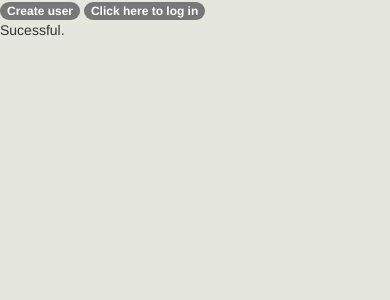
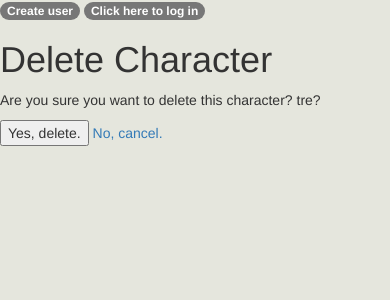
Before and after one commit to taiChantarungsee/roleplaying_manager, a Django app: a page that uses blog/templates/blog/character_delete.html in a window 390 px wide. Shown: the top 300 px of the page. Run offline with Django 3.2, Linux system fonts and the light colour scheme; data comes from the database, SQL or seed files in the repository; some libraries are stand-ins or nearby versions.

Commit message:
Fixed delete functionality. Phew.

```diff
--- a/blog/templates/blog/character_delete.html
+++ b/blog/templates/blog/character_delete.html
@@ -1,6 +1,21 @@
 {% extends "blog/character_base.html" %}
 {% block content %}
 
-Sucessful.
+<h1>Delete Character</h1>
+
+<p>Are you sure you want to delete this character? {{ characterbase }}?</p>
+
+<!-- Note that its the name of the object by default. It worked in the other app
+because the model name and the context variable name was the same! Also when trouble
+shooting isolate the problem and then carefully test it. Generate hypotheses and then
+test those as well. Why didn't this work? Because the name was wrong. What possible
+names could there be then?
+ -->
+
+<form action="{% url 'character_delete' pk=characterbase.pk %}" method="POST">
+  {% csrf_token %}
+  <input type="submit" value="Yes, delete." />
+  <a href="{% url "char_builder" %}">No, cancel.</a>
+</form>
 
 {% endblock %}
--- a/blog/views.py
+++ b/blog/views.py
@@ -118,12 +118,11 @@ def character_detail(request, pk):
 #Character related class based views
 class DeleteCharacter(DeleteView):
     model = CharacterBase
-    print("Class sucessful")
     template_name = 'blog/character_delete.html'
     success_url = reverse_lazy('char_builder')
 
     def get_sucess_url(self):
-        return reverse('char_builder')
+        return success_url
 
 
 #User related views
```
Also changed, not shown: blog/templates/blog/character.html (+4 -11 lines).
